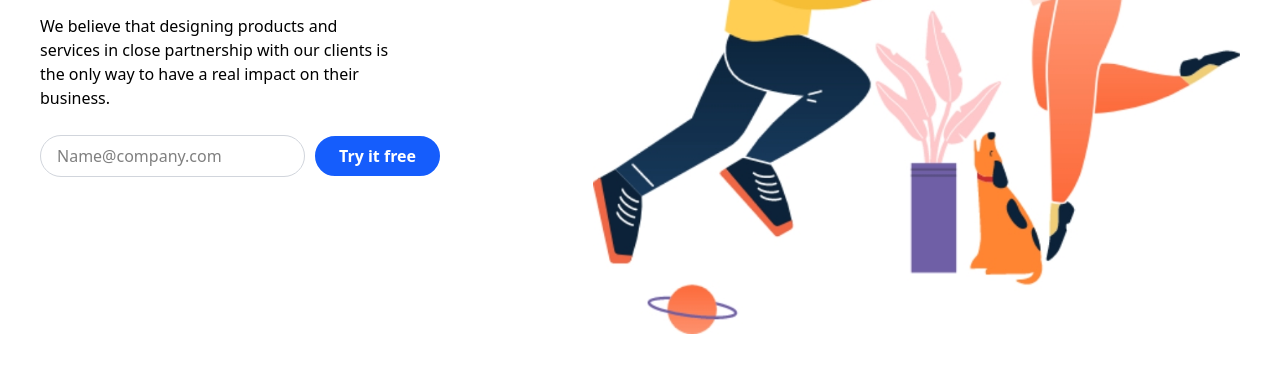
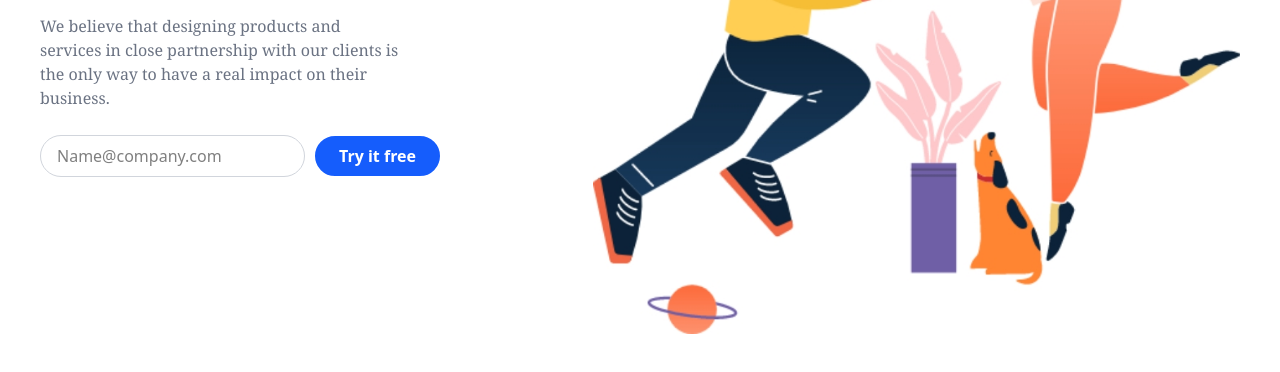
Before and after one commit to Dasuni363/IT-WEB-25-66-0002---WID-Dewmini---Q1, a plain HTML site: page index.html in a window 1280 px wide. Shown: the part 346-718 px from the top of the page. Drawn offline with nearby package versions, Linux system fonts and the light colour scheme.

Commit message:
Hero Completed

```diff
--- a/index.html
+++ b/index.html
@@ -4,7 +4,7 @@
     <meta charset="UTF-8">
     <meta name="viewport" content="width=device-width, initial-scale=1.0">
 
-    <title>Document</title>
+    <title>FINAL PROJECT Q1</title>
     <script src="https://cdn.jsdelivr.net/npm/@tailwindcss/browser@4"></script>
 </div>
 </head>
@@ -28,7 +28,7 @@
         </h1>
         <br>
         <div>
-             <p class="sm:w-90">
+             <p class="sm:w-90 font-serif text-gray-500">
            We believe that designing products and services in close partnership with our clients is the only way to have a real impact on their business.
             </p>
             <br>
```
